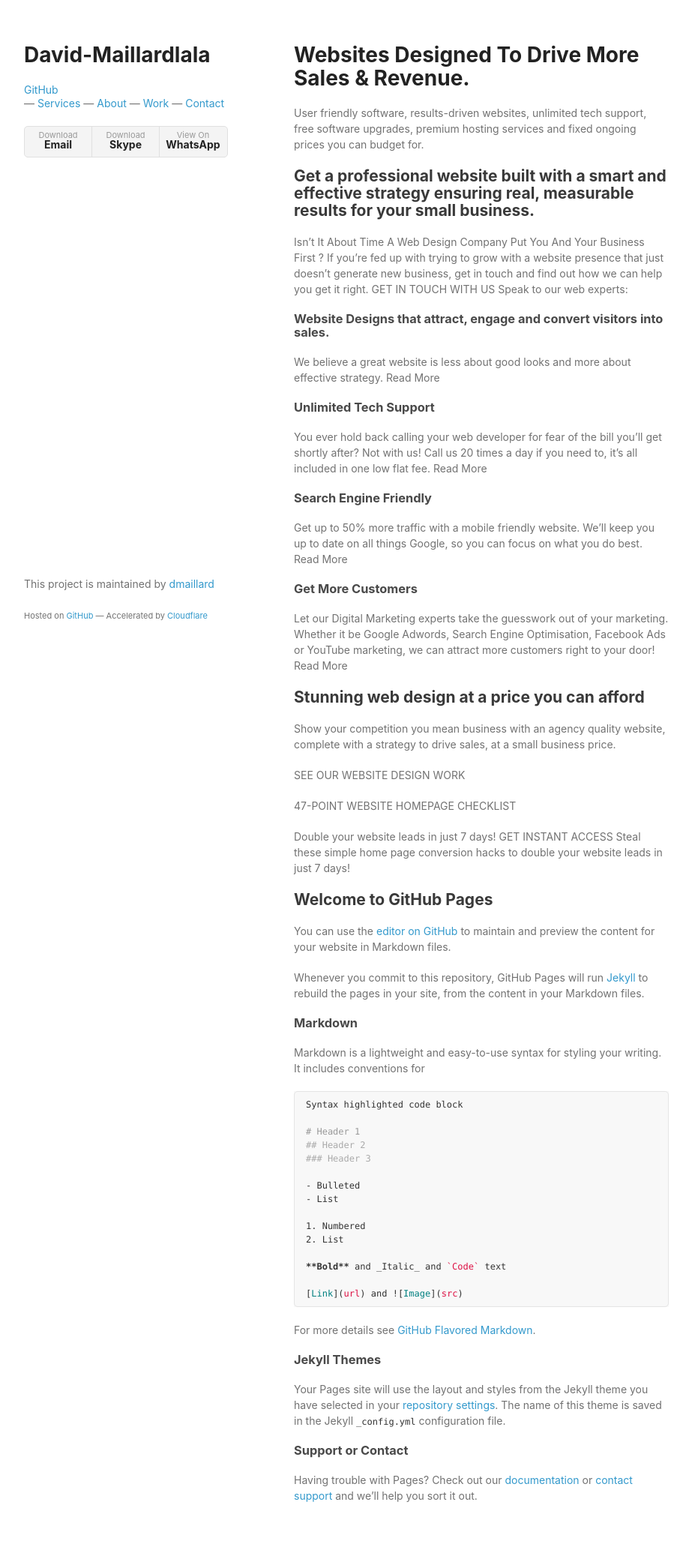
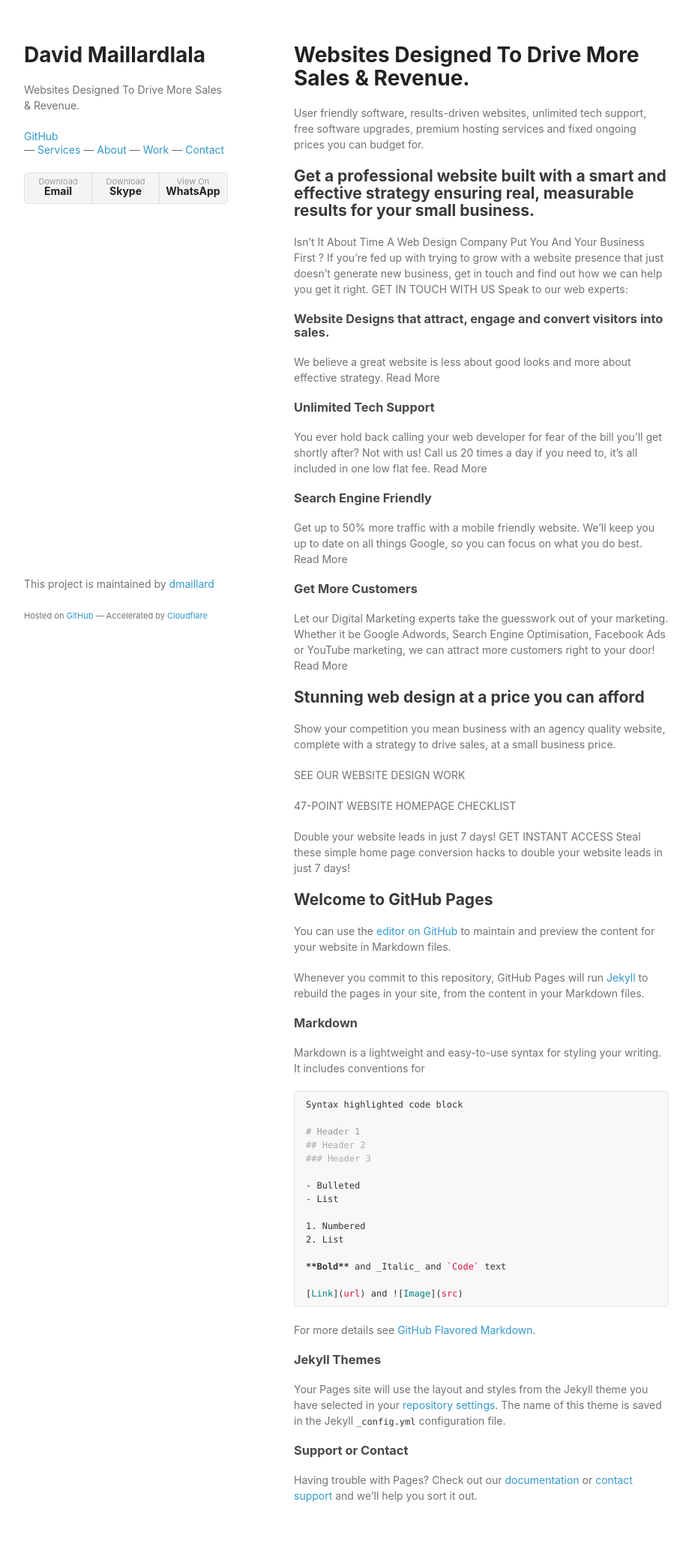
Before and after one commit to dmaillard/David-Maillard, a Jekyll site: the page built from README.md, in a window 1280 px wide. Shown: the whole page at 75% size, without its empty margins (178-1101 px from the left). Built offline with Jekyll 4.4.1, drawn with Linux system fonts in a browser that asks for light colours; our own code applies the rules of GitHub Pages for plain Markdown files; the repository's description, which GitHub fills in, is left out.

Commit message:
Update _config.yml

```diff
--- a/_config.yml
+++ b/_config.yml
@@ -1,2 +1,4 @@
 theme: jekyll-theme-minimal
 show_downloads: true
+title: David Maillard
+description: Websites Designed To Drive More Sales & Revenue.
```
